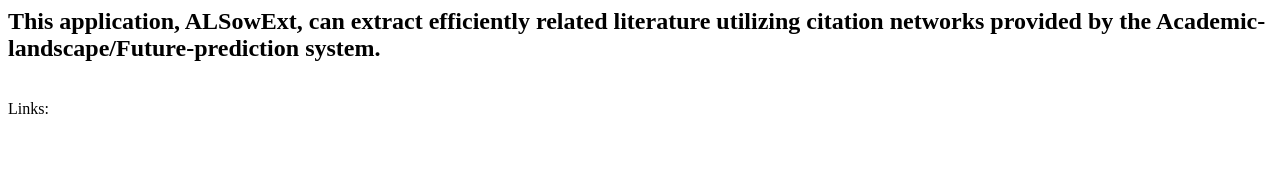
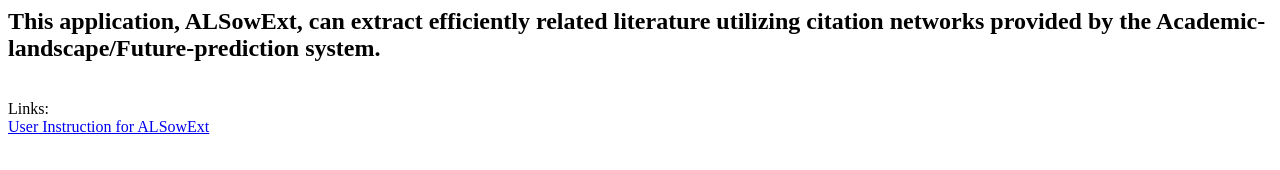
Before and after one commit to ezcatdb/ALSowExt, a plain HTML site: page index.html in a window 1280 px wide. Drawn offline with Linux system fonts and the light colour scheme.

Commit message:
link to instruction included in index.html

```diff
--- a/index.html
+++ b/index.html
@@ -7,3 +7,4 @@ This application, ALSowExt, can extract efficiently related literature utilizing
  <br>
 </HEAD>
 Links:<br>
+  <A HREF="https://ezcatdb.github.io/ALSowExt/ALSowExt_user_instruction.pdf"> User Instruction for ALSowExt</A><br>
```
